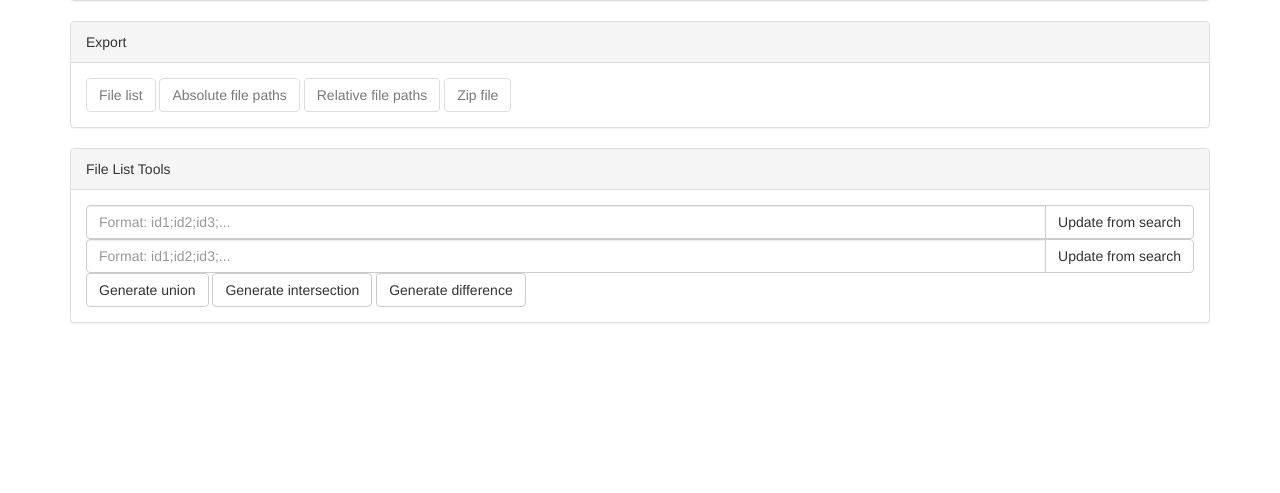
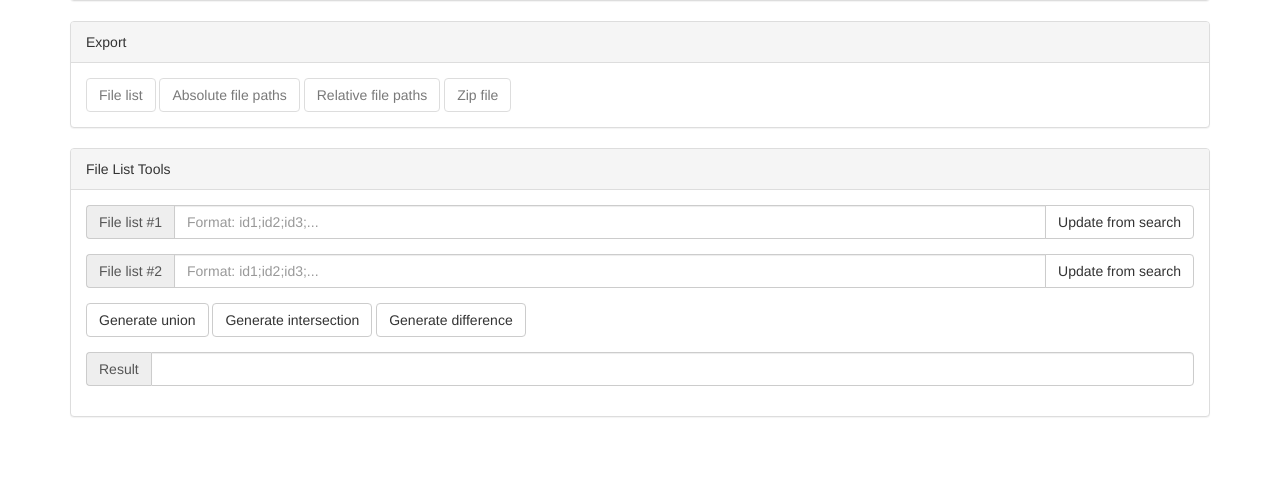
Before and after one commit to ponmar/filedb, a Python web app: template templates/browse.html in a window 1280 px wide. Shown: the part 1259-1752 px from the top of the page. Before the commit the page ends 1582 px from the top, so only its background shows below. Run offline with Jinja, Linux system fonts and the light colour scheme; the template is opened without the code that fills it, so the values that code supplies are empty.

Commit message:
Improve layout for file list tools at the browse page

```diff
--- a/static/filedb.js
+++ b/static/filedb.js
@@ -2592,5 +2592,5 @@ function show_filelists_result(file_ids){
     for (var i=0, file_id; file_id = file_ids[i]; i++){
         files_str += file_id + ';';
     }
-    $('#filelisttoolsresult').html('<pre>' + files_str + '</pre>');
-}
+    $('#filelists_result_input').val(files_str);
+}
--- a/templates/browse.html
+++ b/templates/browse.html
@@ -136,23 +136,35 @@ $(document).ready(function(){
 <div class="panel panel-default">
   <div class="panel-heading">File List Tools</div>
   <div class="panel-body">
+    <div class="form-group">
       <div class="input-group">
-      <input type="text" class="form-control" placeholder="Format: id1;id2;id3;..." id="filelist1_input">
+        <span class="input-group-addon" id="basic-addon1">File list #1</span>
+        <input type="text" class="form-control" placeholder="Format: id1;id2;id3;..." id="filelist1_input" aria-describedby="basic-addon1">
         <span class="input-group-btn">
           <button type="button" class="btn btn-default" id="filelist1_update_button">Update from search</button>
         </span>
       </div>
+    </div>
+    <div class="form-group">
       <div class="input-group">
-      <input type="text" class="form-control" placeholder="Format: id1;id2;id3;..." id="filelist2_input">
+        <span class="input-group-addon" id="basic-addon2">File list #2</span>
+        <input type="text" class="form-control" placeholder="Format: id1;id2;id3;..." id="filelist2_input" aria-describedby="basic-addon2">
         <span class="input-group-btn">
           <button type="button" class="btn btn-default" id="filelist2_update_button">Update from search</button>
         </span>
       </div>
+    </div>
+    <div class="form-group">
       <button type="button" class="btn btn-default" id="filelists_union_button" title="Find files available in any file list">Generate union</button>
       <button type="button" class="btn btn-default" id="filelists_intersection_button" title="Find files available in both file lists">Generate intersection</button>
       <button type="button" class="btn btn-default" id="filelists_difference_button" title="Find files not available in both file lists">Generate difference</button>
-    <br>
-    <div id="filelisttoolsresult"></div>
+    </div>
+    <div class="form-group">
+      <div class="input-group">
+        <span class="input-group-addon" id="basic-addon3">Result</span>
+        <input type="text" class="form-control" placeholder="" id="filelists_result_input" aria-describedby="basic-addon3">
+      </div>
+    </div>
   </div>
 </div>
 
```
Lines whose indentation alone changed are shown as unchanged.
